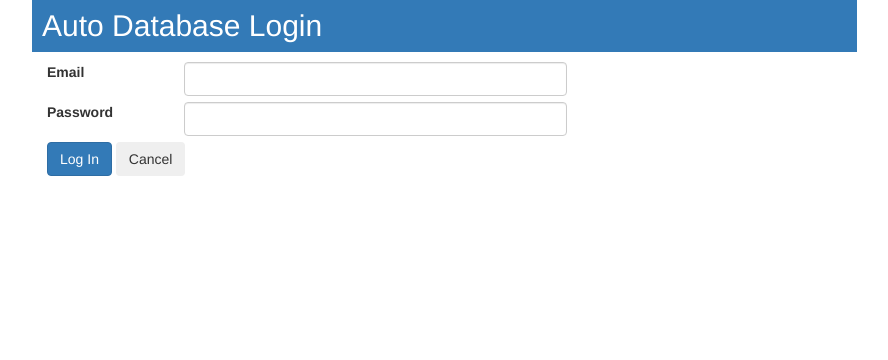
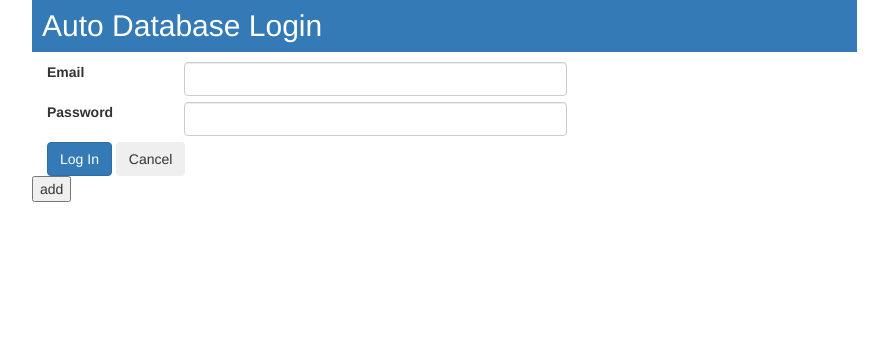
Before and after one commit to rodwestmoreland/php, a PHP site: page /phpAuto/assn/login.php in a window 1280 px wide. Shown: the part 71-431 px from the top of the page, without its empty margins (53-941 px from the left). Run offline with PHP 8.4, Linux system fonts and the light colour scheme.

Commit message:
add and add button label

```diff
--- a/phpAuto/assn/auto.php
+++ b/phpAuto/assn/auto.php
@@ -98,6 +98,7 @@ echo('</tbody></table>');
             </div>
         </div>
         </div></div>
+        <input type="submit" name="add" value="add">
     </form>
     </div>
 </div>
--- a/phpAuto/assn/login.php
+++ b/phpAuto/assn/login.php
@@ -85,6 +85,7 @@
             </div>
         </div>
         </div></div>
+            <input type="submit" name="add" value="add">
     </form>
     </div>
 </div>
```
